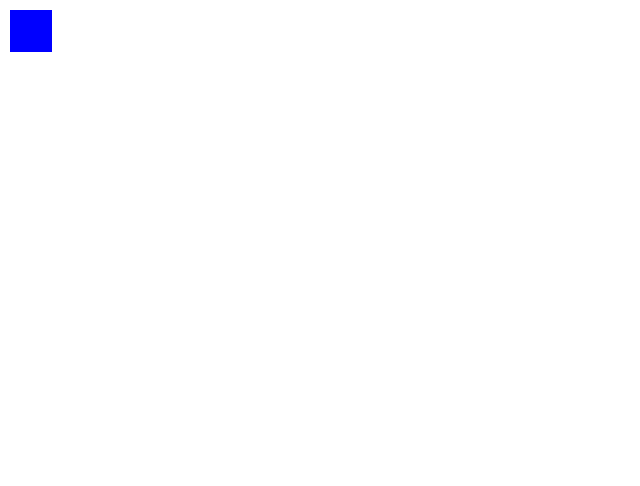
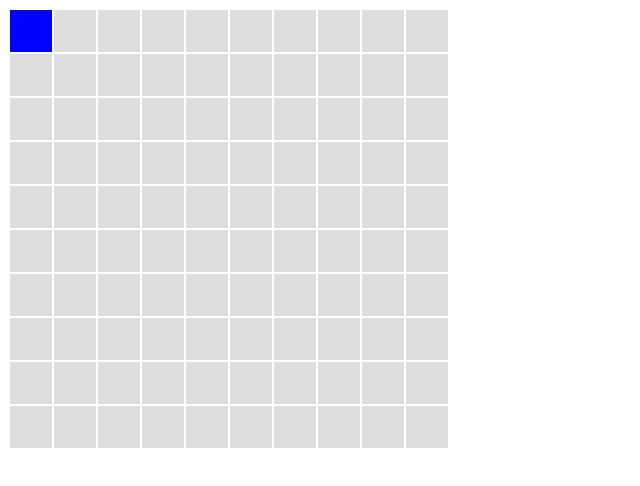
Before and after one commit to rkaw92/warsawjs-workshop-16-battleship, a plain HTML site: page index.html in a window 1280 px wide. Both pictures are taken after a click on the element 31 px from the left and 31 px from the top of the page. Shown: the whole page, without its empty margins (0-640 px from the left). Drawn offline with Linux system fonts and the light colour scheme.

Commit message:
Add Model and Observer for controlling firing results and applying to the View

```diff
--- a/game.js
+++ b/game.js
@@ -1,19 +1,25 @@
 'use strict';
 
+// ### Views ###
+
 class ViewComponent {
+  constructor() {
+    if (new.target === ViewComponent) {
+      throw new Error('Abstract class');
+    }
+  }
   getElement() {
     return this._element;
   }
 }
 
 class GameCell extends ViewComponent {
-  constructor() {
+  constructor(handleCellClick, row, column) {
     super();
     this._state = 'unknown';
     this._element = document.createElement('td');
-    const self = this;
-    this._element.addEventListener('click', function _handleClick() {
-      self.setState('miss');
+    this._element.addEventListener('click', function() {
+      handleCellClick(row, column);
     });
   }
 
@@ -26,8 +32,110 @@ class GameCell extends ViewComponent {
   }
 }
 
+class GameBoard extends ViewComponent {
+  constructor(handleCellClick) {
+    super();
+    const rowCount = 10;
+    const columnCount = 10;
+    // 1. Create our own element (<table>)
+    // 2. Iterate over rows ("for" up to rowCount)
+      // 3. Create row element (<tr>)
+      // 4. Iterate over columns ("for" up to columnCount)
+        // 5. Create GameCell for every column
+        // 6. Append our cell to row element
+      // 7. Append the row to <table>
+    {
+      this._element = document.createElement('table');
+      this._cells = {};
+      const rowCount = 10;
+      const columnCount = 10;
+      for (let rowIndex = 0; rowIndex < rowCount; rowIndex += 1) {
+        const row = document.createElement('tr');
+        for (let columnIndex = 0; columnIndex < columnCount; columnIndex += 1) {
+          const cell = new GameCell(handleCellClick, rowIndex, columnIndex);
+          row.appendChild(cell.getElement());
+          // Make a textual identifier from (row, column) such as: "5-7"
+          const coordinatesText = rowIndex + '-' + columnIndex;
+          this._cells[coordinatesText] = cell;
+        }
+        this._element.appendChild(row);
+      }
+    }
+  }
+
+  setStateAt(row, column, state) {
+    const coordinatesText = row + '-' + column;
+    this._cells[coordinatesText].setState(state);
+  }
+}
+
+// ### Controller ###
+
+class GameController {
+  constructor(boardModel) {
+    this._boardModel = boardModel;
+  }
+
+  handleCellClick(row, column) {
+    this._boardModel.fireAt(row, column);
+  }
+}
+
+// ### Model ###
+
+class GameModel {
+  constructor() {
+    // Create a map: coordinates => { hasShip: true, firedAt: false }
+    this._cells = {};
+    this._observers = [];
+    const rowCount = 10;
+    const columnCount = 10;
+    for (let rowIndex = 0; rowIndex < rowCount; rowIndex += 1) {
+      for (let columnIndex = 0; columnIndex < columnCount; columnIndex += 1) {
+        const coordinatesText = rowIndex + '/' + columnIndex;
+        const hasShip = (Math.random() >= 0.8);
+        this._cells[coordinatesText] = { hasShip: hasShip, firedAt: false };
+      }
+    }
+  }
+
+  fireAt(row, column) {
+    const coordinatesText = row + '/' + column;
+    const targetCell = this._cells[coordinatesText];
+    // If already firedAt, do nothing:
+    if (targetCell.firedAt) {
+      return;
+    }
+    targetCell.firedAt = true;
+    const result = targetCell.hasShip ? 'hit' : 'miss';
+    this._observers.forEach(function(observer) {
+      observer('firedAt', { result, row, column });
+    });
+  }
+
+  addObserver(observerFunction) {
+    this._observers.push(observerFunction);
+  }
+}
+
+// ### App init ###
+
 const gameElement = document.getElementById('game');
-const row = document.createElement('tr');
-gameElement.appendChild(row);
-const cell1 = new GameCell();
-row.appendChild(cell1.getElement());
+let board;
+let controller;
+
+function handleCellClick(row, column) {
+  controller.handleCellClick(row, column);
+}
+
+board = new GameBoard(handleCellClick);
+const model = new GameModel();
+model.addObserver(function(eventType, params) {
+  switch (eventType) {
+    case 'firedAt':
+      board.setStateAt(params.row, params.column, params.result);
+      break;
+  }
+});
+controller = new GameController(model);
+gameElement.appendChild(board.getElement());
--- a/index.html
+++ b/index.html
@@ -11,13 +11,13 @@
       td.cell_miss {
         background-color: blue;
       }
+      td.cell_hit {
+        background-color: red;
+      }
     </style>
   </head>
   <body>
-    <main>
-      <table id="game">
-
-      </table>
+    <main id="game">
     </main>
     <script src="game.js"></script>
   </body>
```
